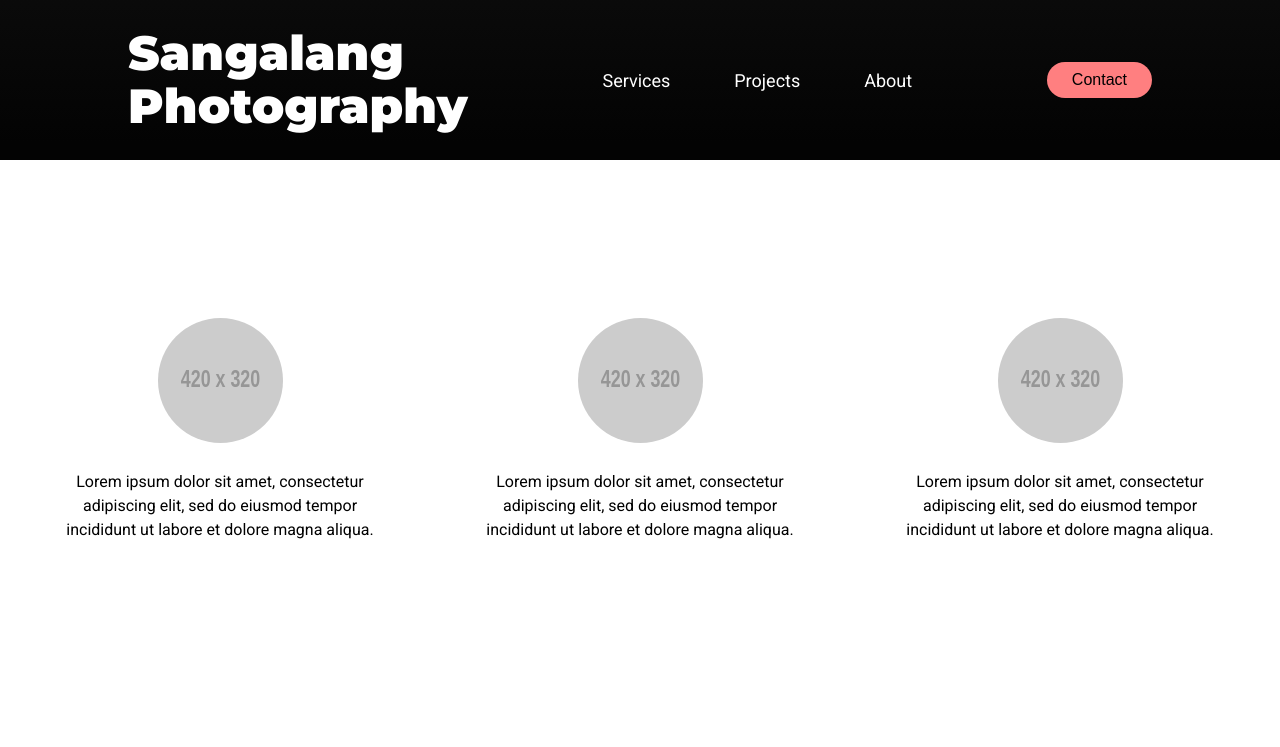
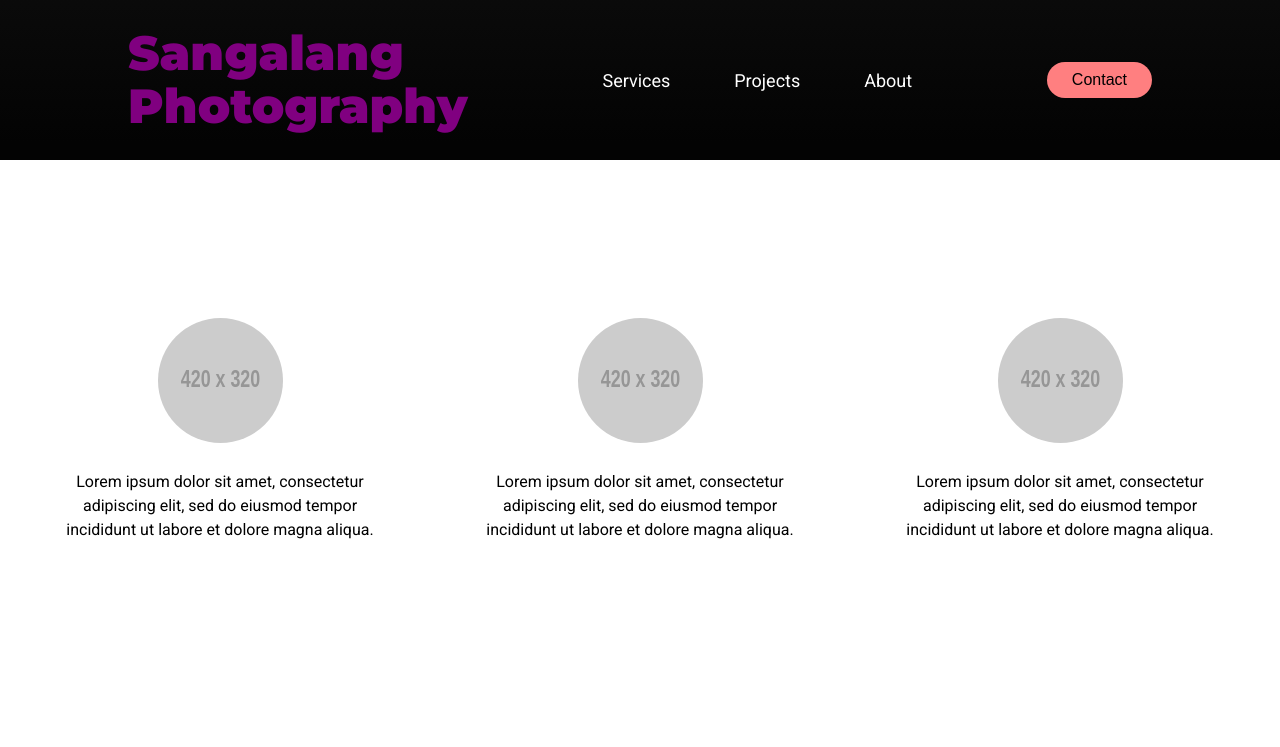
Before and after one commit to JordanJSangalang/JordanJSangalang.github.io, a plain HTML site: page index.html in a window 1280 px wide. Shown: the top 747 px of the page. Drawn offline with Linux system fonts and the light colour scheme; placeholder pictures from the web are drawn by us.

Commit message:
logo color test purple

```diff
--- a/styles.css
+++ b/styles.css
@@ -34,7 +34,7 @@ header {
 
     font-family: 'Montserrat';
     font-weight: 900;
-    color: #FFF;
+    color: purple;
     font-size: 3em;
     display: flex;
     flex-direction: column;
```
